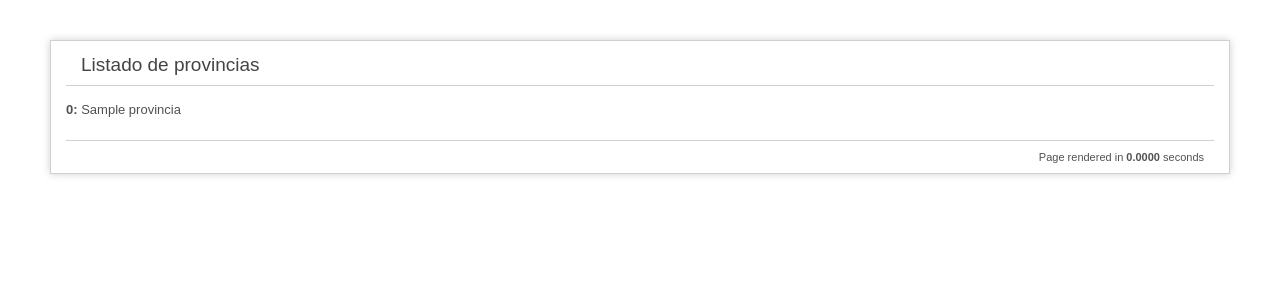
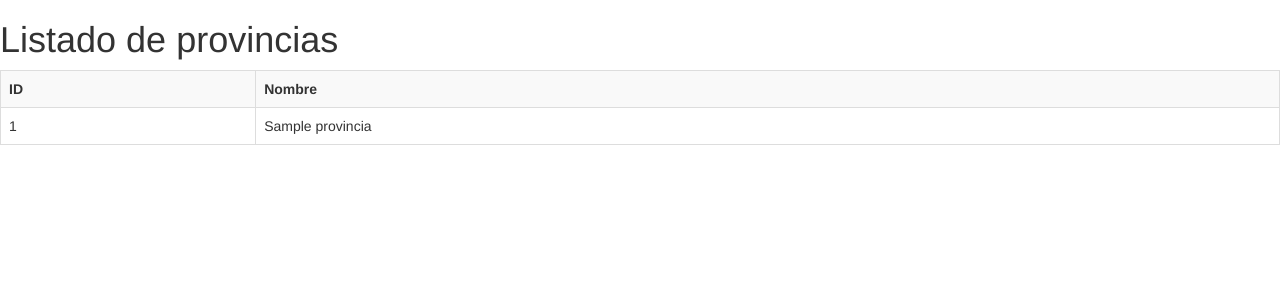
Before and after one commit to ppol/web20, a CodeIgniter app: page /index.php/welcome/provincias in a window 1280 px wide. Shown: the top 300 px of the page. Run offline with CodeIgniter, Linux system fonts and the light colour scheme; tables that the repository leaves empty hold one stand-in row (values such as "Sample post"); some libraries are stand-ins or nearby versions.

Commit message:
clase del 3 de octubre de 2014

```diff
--- /dev/null
+++ b/application/views/layout/footer.php
@@ -0,0 +1,6 @@
+<!-- jQuery (necessary for Bootstrap's JavaScript plugins) -->
+    <script src="https://ajax.googleapis.com/ajax/libs/jquery/1.11.1/jquery.min.js"></script>
+    <!-- Include all compiled plugins (below), or include individual files as needed -->
+    <script src="/web20/js/bootstrap.min.js"></script>
+  </body>
+</html>
--- /dev/null
+++ b/application/views/layout/header.php
@@ -0,0 +1,19 @@
+<!DOCTYPE html>
+<html lang="en">
+  <head>
+    <meta charset="utf-8">
+    <meta http-equiv="X-UA-Compatible" content="IE=edge">
+    <meta name="viewport" content="width=device-width, initial-scale=1">
+    <title>Bootstrap 101 Template</title>
+
+    <!-- Bootstrap -->
+    <link href="/web20//css/bootstrap.min.css" rel="stylesheet">
+
+    <!-- HTML5 Shim and Respond.js IE8 support of HTML5 elements and media queries -->
+    <!-- WARNING: Respond.js doesn't work if you view the page via file:// -->
+    <!--[if lt IE 9]>
+      <script src="https://oss.maxcdn.com/html5shiv/3.7.2/html5shiv.min.js"></script>
+      <script src="https://oss.maxcdn.com/respond/1.4.2/respond.min.js"></script>
+    <![endif]-->
+  </head>
+  <body>
--- a/application/views/provincias.php
+++ b/application/views/provincias.php
@@ -1,80 +1,26 @@
-<!DOCTYPE html>
-<html lang="en">
-<head>
-	<meta charset="utf-8">
-	<title>Welcome to CodeIgniter</title>
 
-	<style type="text/css">
+		<?php $this->load->view('layout/header') ?>
+			<h1><?php echo $titulo; ?></h1>
+			<table class="table table-bordered table-striped">
+				<tr>
+					<th>ID</th>
+					<th>Nombre</th>
+				</tr>
 
-	::selection{ background-color: #E13300; color: white; }
-	::moz-selection{ background-color: #E13300; color: white; }
-	::webkit-selection{ background-color: #E13300; color: white; }
 
-	body {
-		background-color: #fff;
-		margin: 40px;
-		font: 13px/20px normal Helvetica, Arial, sans-serif;
-		color: #4F5155;
-	}
 
-	a {
-		color: #003399;
-		background-color: transparent;
-		font-weight: normal;
-	}
 
-	h1 {
-		color: #444;
-		background-color: transparent;
-		border-bottom: 1px solid #D0D0D0;
-		font-size: 19px;
-		font-weight: normal;
-		margin: 0 0 14px 0;
-		padding: 14px 15px 10px 15px;
-	}
 
-	code {
-		font-family: Consolas, Monaco, Courier New, Courier, monospace;
-		font-size: 12px;
-		background-color: #f9f9f9;
-		border: 1px solid #D0D0D0;
-		color: #002166;
-		display: block;
-		margin: 14px 0 14px 0;
-		padding: 12px 10px 12px 10px;
-	}
-
-	#body{
-		margin: 0 15px 0 15px;
-	}
-
-	p.footer{
-		text-align: right;
-		font-size: 11px;
-		border-top: 1px solid #D0D0D0;
-		line-height: 32px;
-		padding: 0 10px 0 10px;
-		margin: 20px 0 0 0;
-	}
-
-	#container{
-		margin: 10px;
-		border: 1px solid #D0D0D0;
-		-webkit-box-shadow: 0 0 8px #D0D0D0;
-	}
-	</style>
-</head>
-<body>
-	<div id="container">
-		<div id="body">
-			<h1><?php echo $titulo; ?></h1>
 			<?php
-			foreach($provincias as $key => $provincia){
-				echo "<p><strong>".$key.":</strong> ".$provincia['nombre']."</p>";
+			foreach($provincias as $key => $provincia){ ?>
+			<tr>
+				<td><?php echo $provincia['id']?></td>
+				<td><?php echo $provincia['nombre']?></td>
+			</tr>
+			<?php
 			}
 			?>
-			<p class="footer">Page rendered in <strong>{elapsed_time}</strong> seconds</p>
-		</div>
-	</div>
-</body>
-</html>
+
+
+			</table>
+			<?php $this->load->view('layout/footer') ?>
```
Also changed, not shown: README.md.
